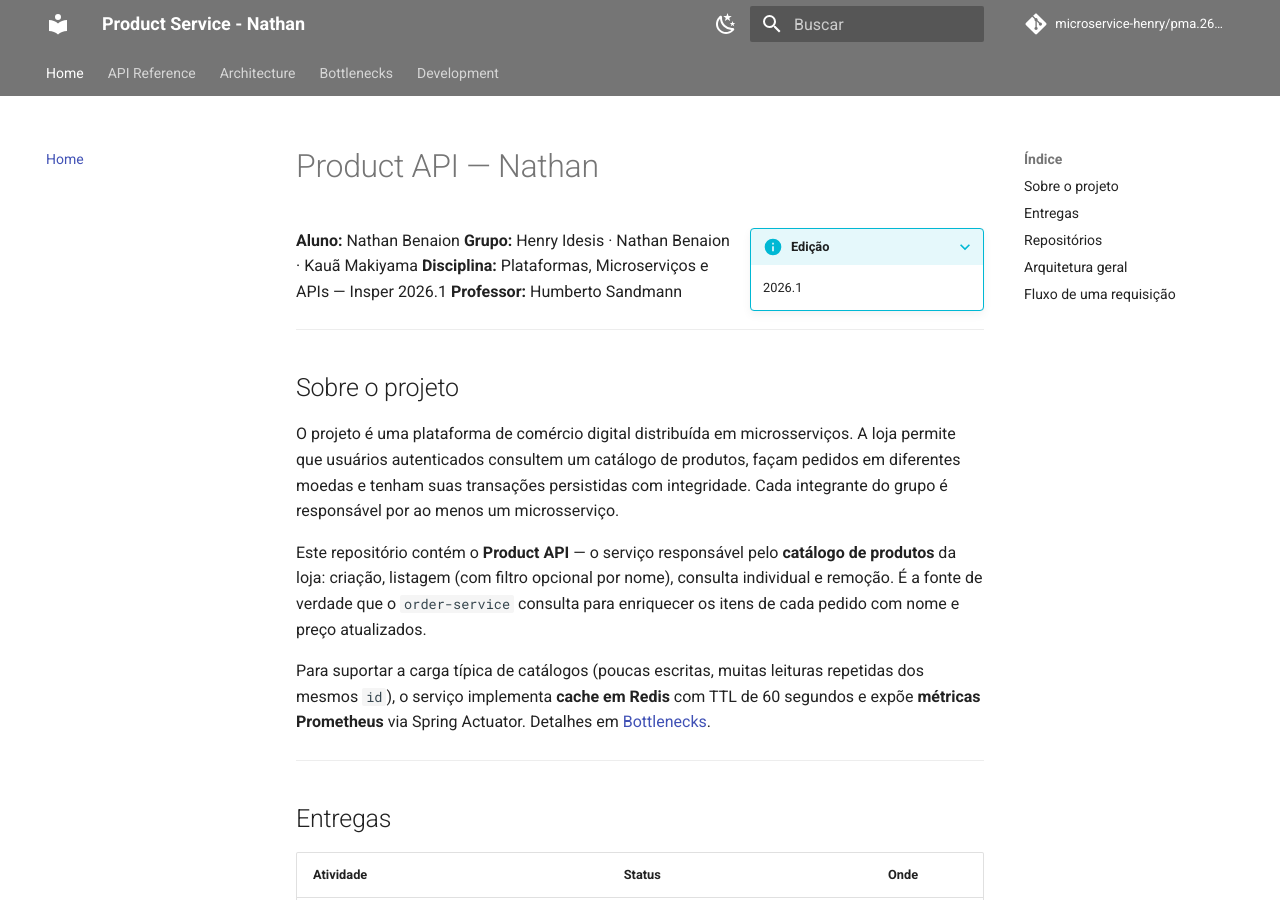
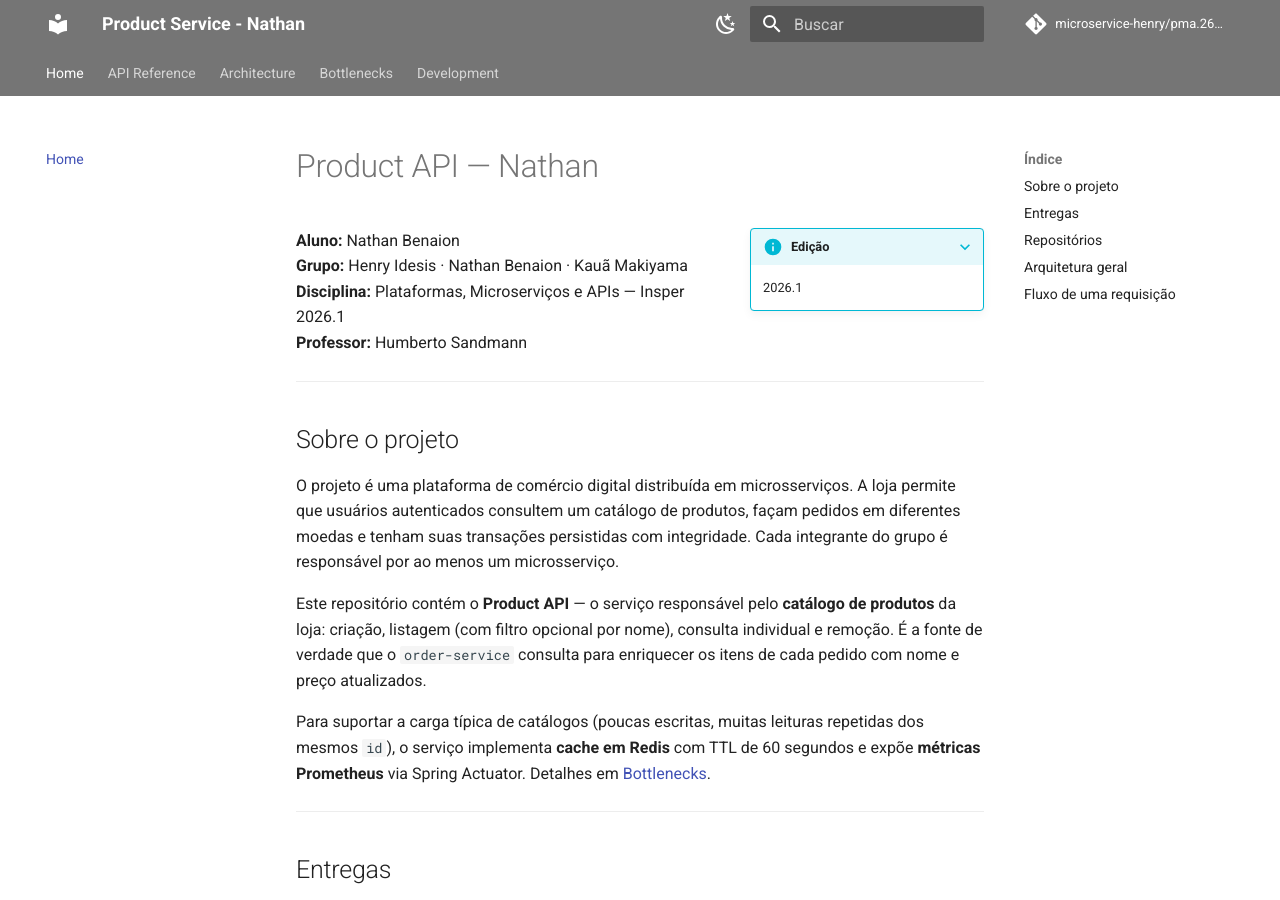
Before and after one commit to microservice-henry/pma.261.product, an MkDocs documentation site: the page built from docs/index.md, in a window 1280 px wide and 900 px high. Built offline with MkDocs 1.6.1 and Material for MkDocs 9.7.7, drawn with Linux system fonts in a browser that asks for light colours; comment, search, counter and statistics services are not loaded.

Commit message:
ultimos ajustes site

```diff
--- a/docs/index.md
+++ b/docs/index.md
@@ -4,9 +4,9 @@
 
     2026.1
 
-**Aluno:** Nathan Benaion
-**Grupo:** Henry Idesis · Nathan Benaion · Kauã Makiyama
-**Disciplina:** Plataformas, Microserviços e APIs — Insper 2026.1
+**Aluno:** Nathan Benaion<br>
+**Grupo:** Henry Idesis · Nathan Benaion · Kauã Makiyama<br>
+**Disciplina:** Plataformas, Microserviços e APIs — Insper 2026.1<br>
 **Professor:** Humberto Sandmann
 
 ---
```
